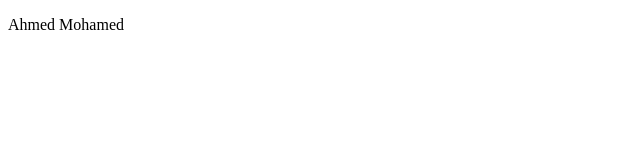
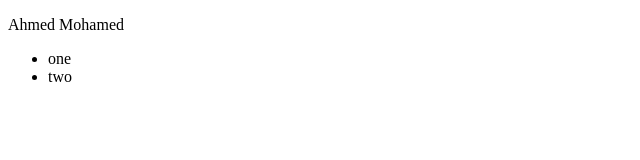
Before and after one commit to NadaMAbdellatef/my-project, a plain HTML site: page index.html in a window 1280 px wide. Shown: the full height of the page, 0-640 px from the left. Drawn offline with Linux system fonts and the light colour scheme.

Commit message:
adding list

```diff
--- a/index.html
+++ b/index.html
@@ -8,5 +8,9 @@
 </head>
 <body>
     <p>Ahmed Mohamed</p>
+    <Ul>
+        <li>one</li>
+        <li>two</li>
+    </Ul>
 </body>
 </html>
```
